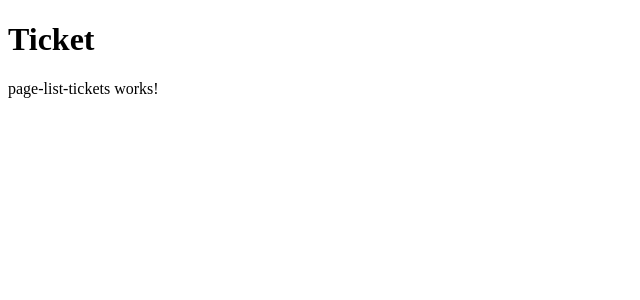
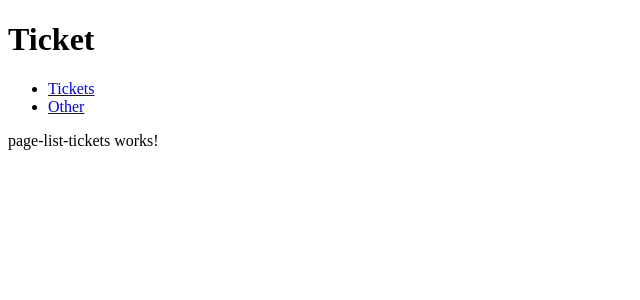
Before and after one commit to johndbs/ticket2, an Angular app: page /tickets in a window 1280 px wide. Shown: the top 300 px of the page, without its empty margins (0-640 px from the left). Built offline with nearby package versions, Linux system fonts and the light colour scheme.

Commit message:
feat: Add home page and navigation component

```diff
--- a/src/app/app-routing.module.ts
+++ b/src/app/app-routing.module.ts
@@ -2,6 +2,7 @@ import { NgModule } from '@angular/core';
 import { RouterModule, Routes } from '@angular/router';
 
 const routes: Routes = [
+  {path: '', redirectTo: '/tickets', pathMatch:'full'},
   {path: 'tickets', loadChildren: () => import('./tickets/tickets-routing.module').then(m => m.TicketsRoutingModule)},
   {path: '**', loadChildren: () => import('./page-not-found/page-not-found-routing.module').then(m => m.PageNotFoundRoutingModule)}
 ];
--- a/src/app/app.component.html
+++ b/src/app/app.component.html
@@ -1,3 +1,4 @@
 <app-ui>
+  <app-nav class="tr-nav"></app-nav>
   <router-outlet class="tr-content"></router-outlet>
 </app-ui>
--- /dev/null
+++ b/src/app/core/components/nav/nav.component.html
@@ -0,0 +1,8 @@
+<ul>
+    <li>
+        <a routerLink="/tickets">Tickets</a>
+    </li>
+    <li>
+        <a routerLink="/unknown">Other</a>
+    </li>
+</ul>
--- a/src/app/ui/components/ui/ui.component.html
+++ b/src/app/ui/components/ui/ui.component.html
@@ -1,5 +1,6 @@
 <header>
     <h1>Ticket</h1>
+    <ng-content select=".tr-nav"></ng-content>
 </header>
 <main>
     <div>
```
Also changed, not shown: src/app/core/components/nav/nav.component.ts (added, +10 -0 lines), src/app/core/core.module.ts (+6 -2 lines), src/app/core/components/nav/nav.component.css (added), 1 other file (tests, documents, lock files or other folders).
